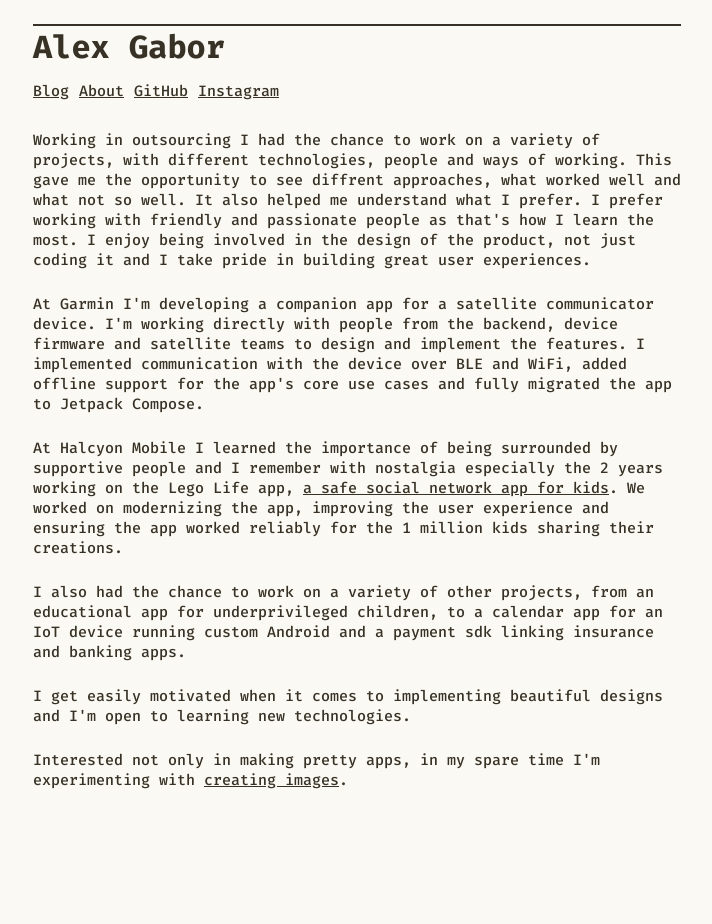
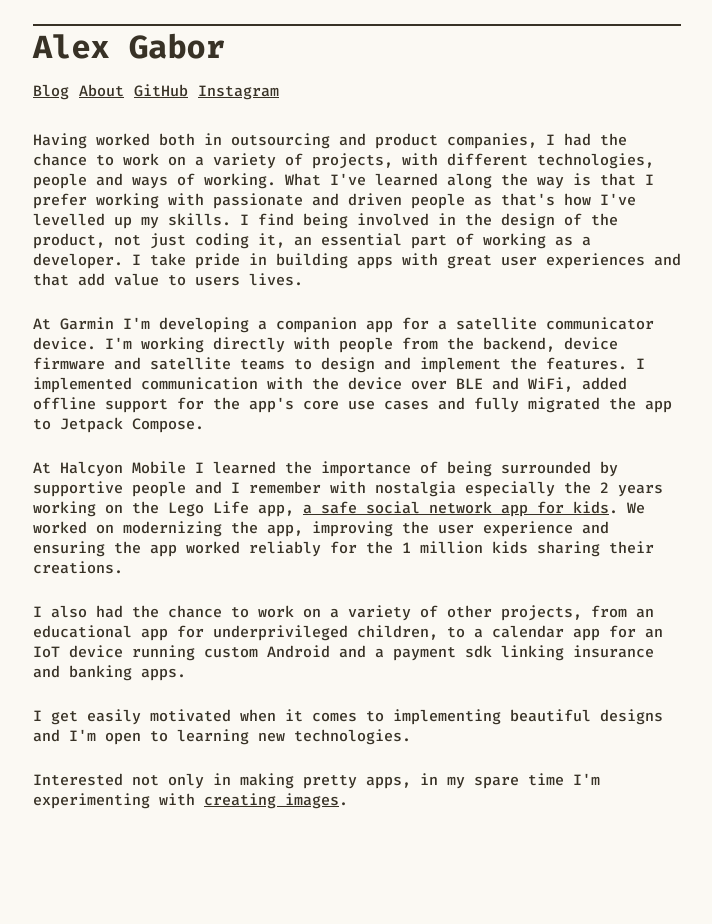
Before and after one commit to AlexGabor/alexgabor.com, a Jekyll site: the page built from about.html, in a window 1280 px wide. Shown: the whole page, without its empty margins (283-995 px from the left). Built offline with Jekyll 4.4.1, drawn with Linux system fonts in a browser that asks for light colours.

Commit message:
Update about page

```diff
--- a/about.html
+++ b/about.html
@@ -6,7 +6,7 @@
 {% include menu.html %}
 
 <p>
-  Working in outsourcing I had the chance to work on a variety of projects, with different technologies, people and ways of working. This gave me the opportunity to see diffrent approaches, what worked well and what not so well. It also helped me understand what I prefer. I prefer working with friendly and passionate people as that's how I learn the most. I enjoy being involved in the design of the product, not just coding it and I take pride in building great user experiences.
+  Having worked both in outsourcing and product companies, I had the chance to work on a variety of projects, with different technologies, people and ways of working. What I've learned along the way is that I prefer working with passionate and driven people as that's how I've levelled up my skills. I find being involved in the design of the product, not just coding it, an essential part of working as a developer. I take pride in building apps with great user experiences and that add value to users lives.
 </p>
 <p>
   At Garmin I'm developing a companion app for a satellite communicator device.
```
